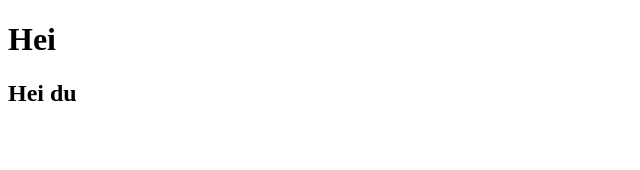
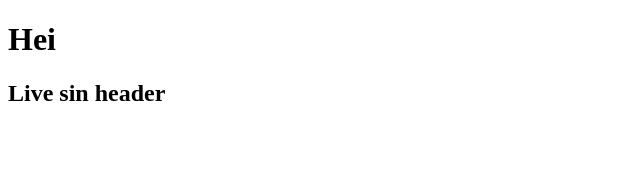
Before and after one commit to livemelkild/CountryFavourites, a React (Create React App) app in the folder prosjekt_2/: page / in a window 1280 px wide. Shown: the top 170 px of the page, without its empty margins (0-640 px from the left). Built offline with nearby package versions, Linux system fonts and the light colour scheme.

Commit message:
live sin header

```diff
--- a/prosjekt_2/src/components/Header.jsx
+++ b/prosjekt_2/src/components/Header.jsx
@@ -2,7 +2,7 @@ import React from "react"
 
 function Header() {
     return(
-        <h2>Hei du</h2>
+        <h2>Live sin header</h2>
     )
 }
 
```
